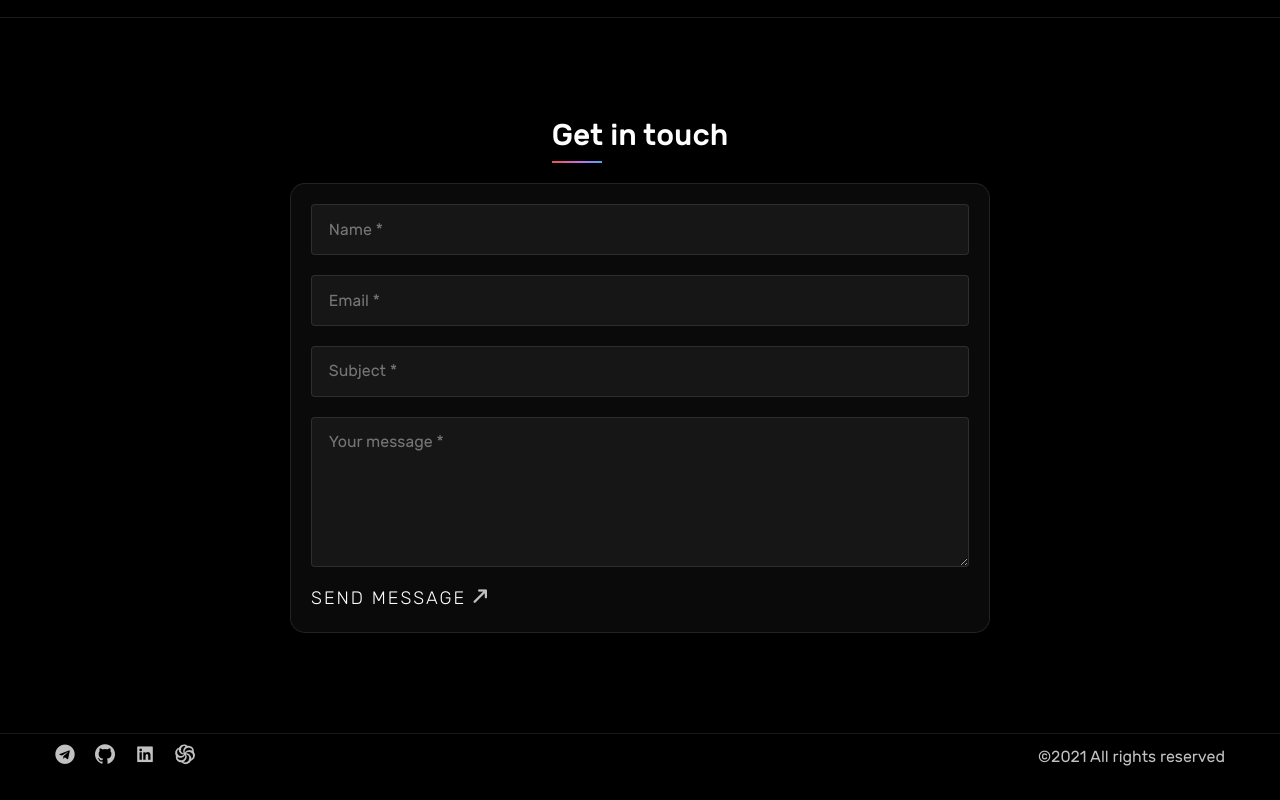
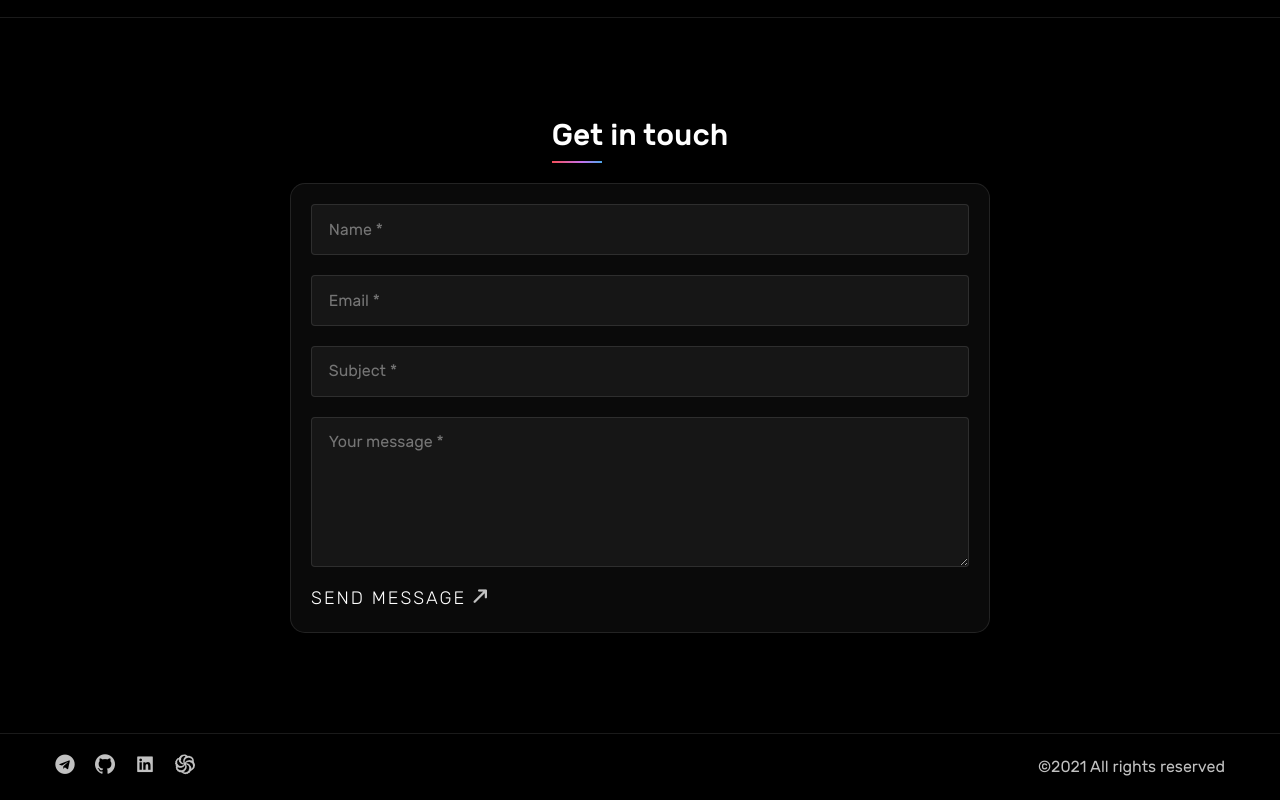
Before and after one commit to YK177/portfolio, a React (Create React App) app: page / in a window 1280 px wide. Shown: the part 1876-2676 px from the top of the page. Built offline with nearby package versions, Linux system fonts and the light colour scheme; a web font is replaced by a local one.

Commit message:
- some changes;

```diff
--- a/src/components/Footer/Footer.module.scss
+++ b/src/components/Footer/Footer.module.scss
@@ -5,7 +5,7 @@
   backdrop-filter: saturate(180%) blur(20px);
   position: relative;
   z-index: 1;
-  padding: 10px 0;
+  padding: 20px 0;
 
   &__content {
     display: flex;
```
